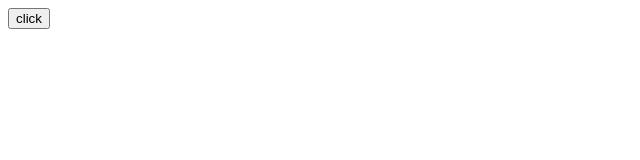
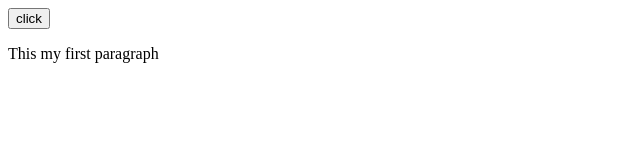
Before and after one commit to ShiMun22/Website-Publishing, a plain HTML site: page index.html in a window 1280 px wide. Shown: the whole page, without its empty margins (0-640 px from the left). Drawn offline with Linux system fonts and the light colour scheme.

Commit message:
a paragraph created

```diff
--- a/index.html
+++ b/index.html
@@ -7,6 +7,7 @@
 
 <body>
     <button> click </button>
+    <p> This my first paragraph</p>
 </body>
 
 </html>
```
